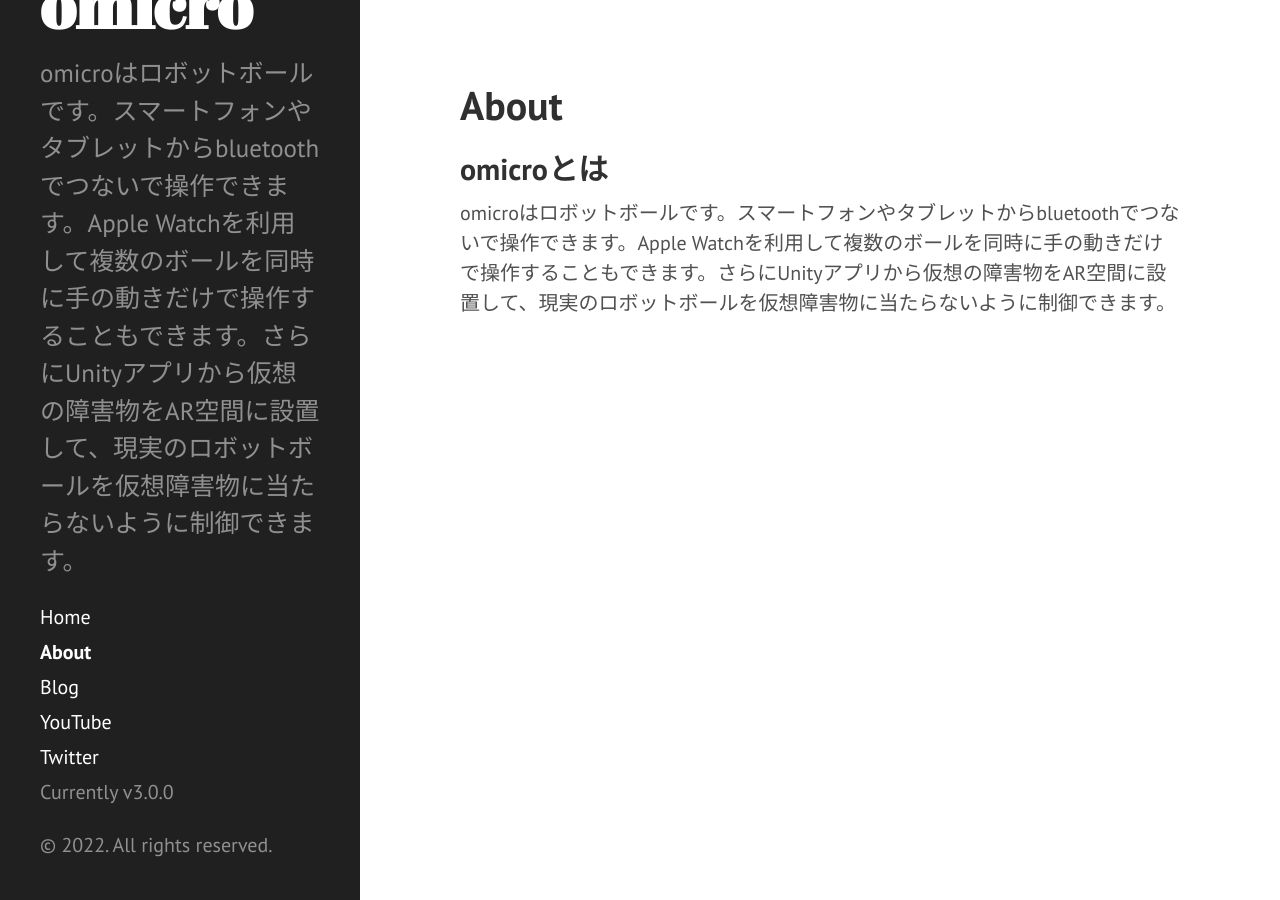
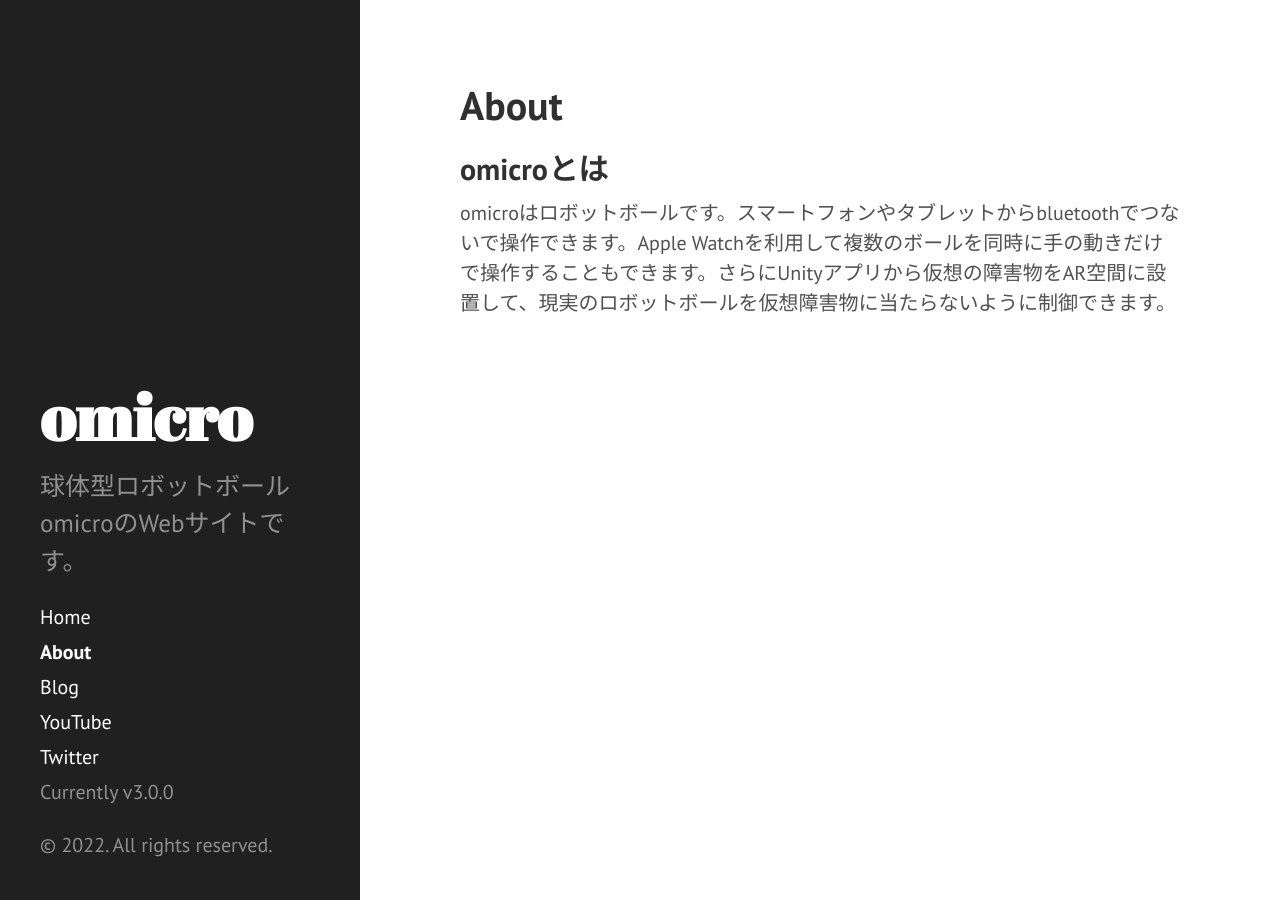
Before and after one commit to tichise/omicro.tokyo, a Jekyll site: the page built from about.md, in a window 1280 px wide. Built offline with Jekyll 4.4.1, drawn with Linux system fonts in a browser that asks for light colours; Markdown is read by kramdown in place of the engine named in the settings.

Commit message:
Update _config.yml

```diff
--- a/_config.yml
+++ b/_config.yml
@@ -9,7 +9,7 @@ relative_permalinks: false
 # Setup
 title:            omicro
 tagline:          '球体型ロボット'
-description:      'omicroはロボットボールです。スマートフォンやタブレットからbluetoothでつないで操作できます。Apple Watchを利用して複数のボールを同時に手の動きだけで操作することもできます。さらにUnityアプリから仮想の障害物をAR空間に設置して、現実のロボットボールを仮想障害物に当たらないように制御できます。'
+description:      '球体型ロボットボール omicroのWebサイトです。'
 url:              https://omicro.tokyo
 baseurl:          https://omicro.tokyo/
 
```
